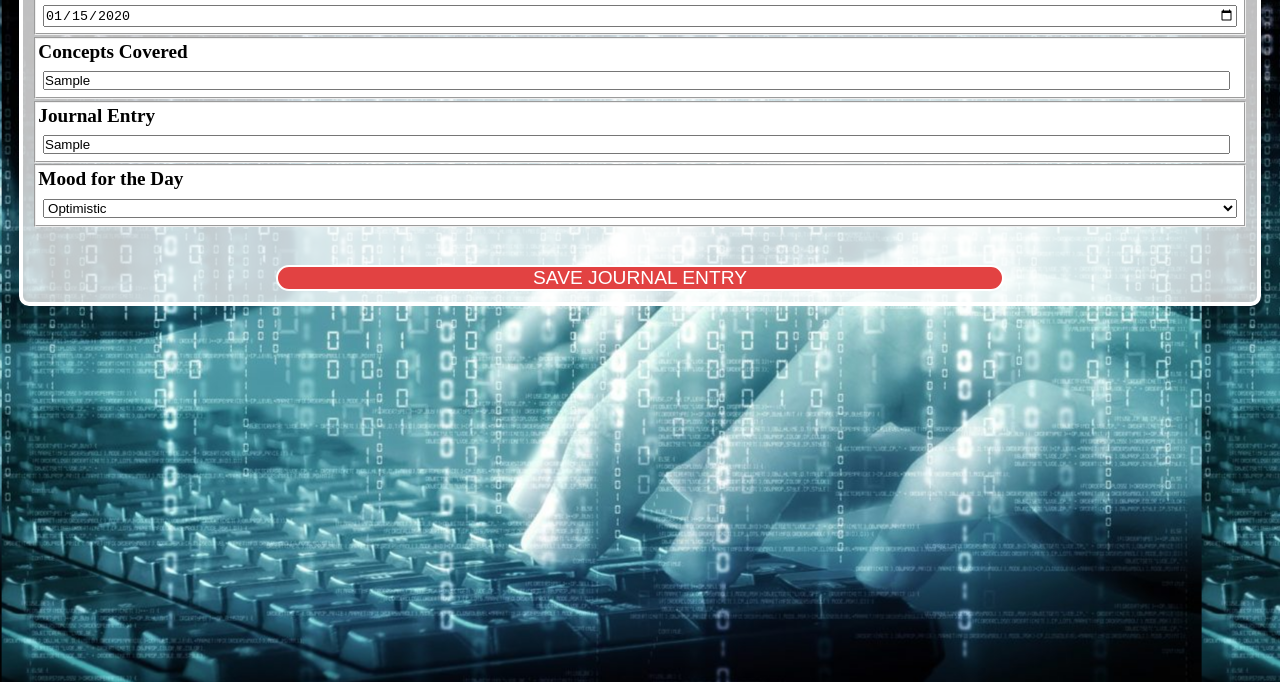
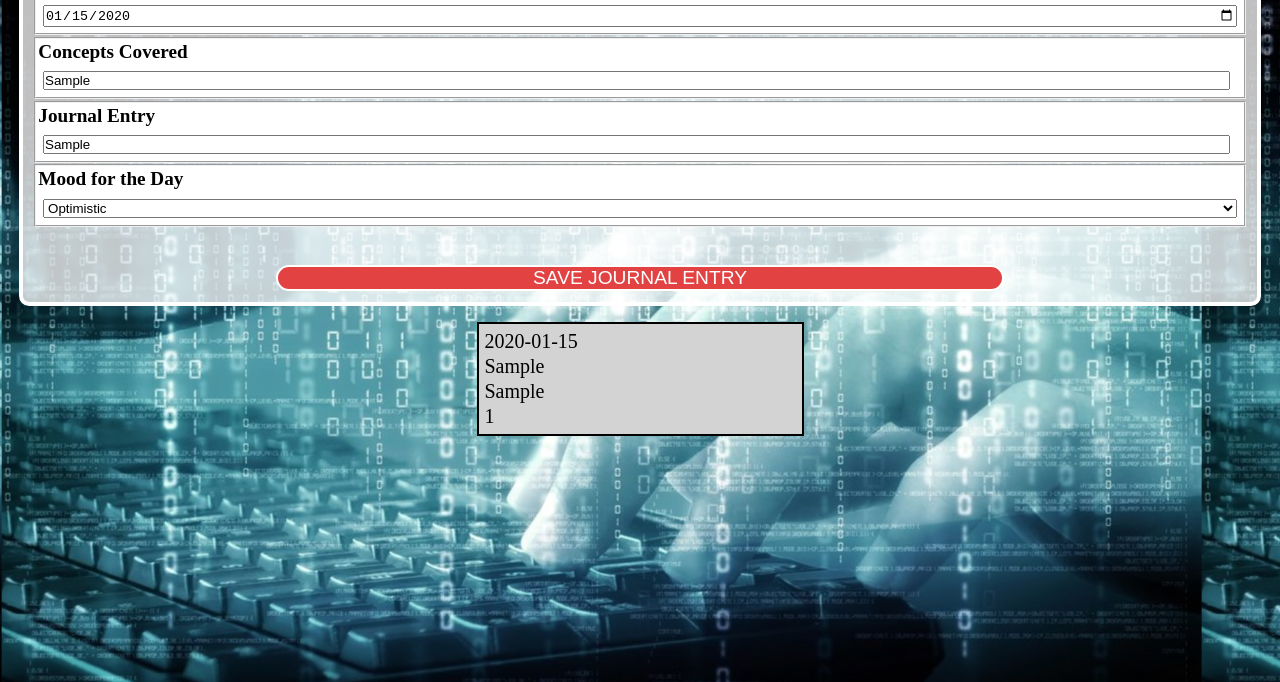
Before and after one commit to braddavistech/NSS_Daily_Journal, a plain HTML site: page src/index.html in a window 1280 px wide. Both pictures are taken after typing "2020-01-15", "Sample", "Sample" into the empty fields and a click on the button "SAVE JOURNAL ENTRY". Shown: the part 118-800 px from the top of the page. Drawn offline with Linux system fonts and the light colour scheme.

Commit message:
js and html updated to print journal entry

```diff
--- a/src/index.html
+++ b/src/index.html
@@ -45,6 +45,8 @@
       </form>
     </div>
 
+    <p id="journalPrintPlaceholder"></p>
+
     <script src="scripts/journal.js"></script>
 
 </body>
--- a/src/scripts/journal.js
+++ b/src/scripts/journal.js
@@ -16,4 +16,29 @@ function recordEntry () {
   };
   journalEntries.push(tempEntry);
   console.log(journalEntries);
+  renderJournalEntries();
 }
+
+function renderJournalEntries () {
+  for (let i = 0; i < journalEntries.length; i++){
+    let journalEntryBlock = document.createElement("div");
+    journalEntryBlock.id="journalEntryPrint";
+    let journalElementDate = document.createElement("p");
+    let journalNodeDate = document.createTextNode(journalEntries[i].journalDate);
+    journalElementDate.appendChild(journalNodeDate);
+    journalEntryBlock.appendChild(journalElementDate);
+    let journalElementConcept = document.createElement("p");
+    let journalNodeConcept = document.createTextNode(journalEntries[i].journalConcept);
+    journalElementConcept.appendChild(journalNodeConcept);
+    journalEntryBlock.appendChild(journalElementConcept);
+    let journalElementMessage = document.createElement("p");
+    let journalNodeMessage = document.createTextNode(journalEntries[i].journalMessage);
+    journalElementMessage.appendChild(journalNodeMessage);
+    journalEntryBlock.appendChild(journalElementMessage);
+    let journalElementMood = document.createElement("p");
+    let journalNodeMood = document.createTextNode(journalEntries[i].journalMood);
+    journalElementMood.appendChild(journalNodeMood);
+    journalEntryBlock.appendChild(journalElementMood);
+    document.getElementById("journalPrintPlaceholder").appendChild(journalEntryBlock);
+  };
+};
--- a/src/styles/journal.css
+++ b/src/styles/journal.css
@@ -52,3 +52,12 @@ body{
   background-color: red;
   border: 2px solid black;
 }
+#journalEntryPrint{
+  background-color: lightgrey;
+  font-size: 20px;
+  width: 315px;
+  justify-content: center;
+  margin: auto;
+  border: 2px solid black;
+  padding: 4px;
+}
```
